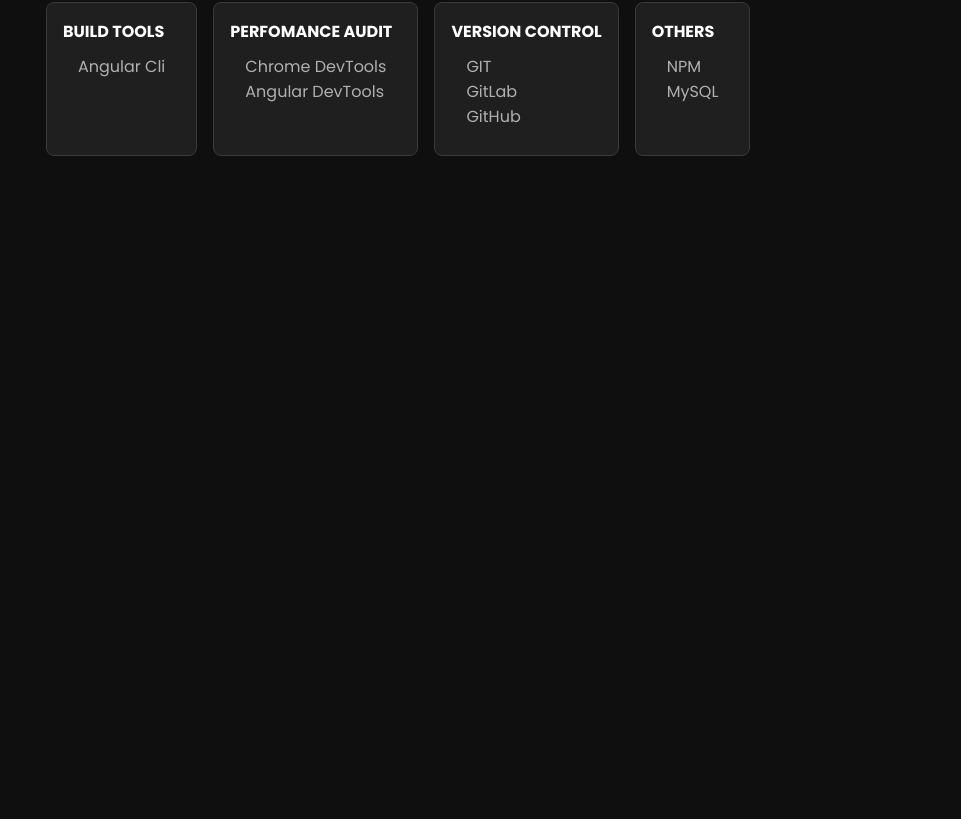
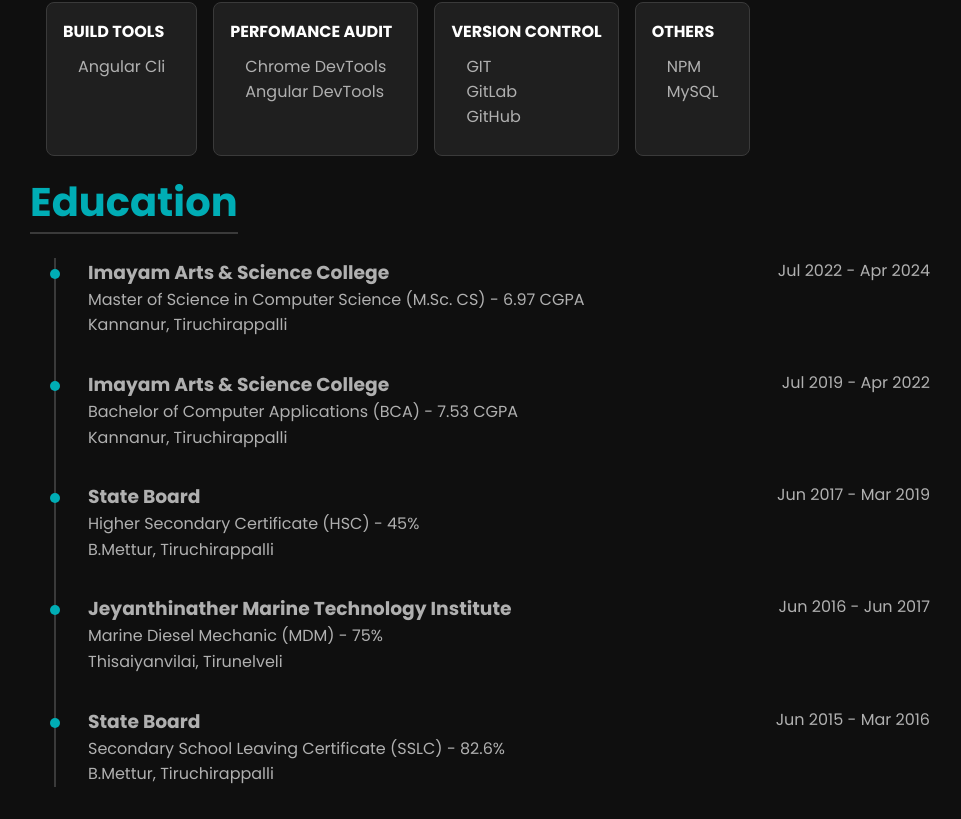
Before and after one commit to aravinth2723/aravinth-portfolio, an Angular app: page /#home in a window 1280 px wide. Shown: the part 1473-2292 px from the top of the page, without its empty margins (160-1121 px from the left). Before the commit the page ends 1645 px from the top, so only its background shows below. Built offline with nearby package versions, Linux system fonts and the light colour scheme.

Commit message:
Education section completed

```diff
--- a/src/app/app.html
+++ b/src/app/app.html
@@ -4,5 +4,6 @@
 </header>
 <main class="layout-section">
   <app-about></app-about>
+  <app-education></app-education>
 </main>
 <footer class="layout-section"></footer>
--- a/src/app/app.ts
+++ b/src/app/app.ts
@@ -12,10 +12,11 @@
 import { Navbar } from './components/shared/navbar/navbar';
 import { Hero } from './components/sections/hero/hero';
 import { About } from './components/sections/about/about';
+import { Education } from './components/sections/education/education';
 
 @Component({
   selector: 'app-root',
-  imports: [Navbar, Hero, About],
+  imports: [Navbar, Hero, About, Education],
   templateUrl: './app.html',
   styleUrl: './app.scss',
 })
--- /dev/null
+++ b/src/app/components/sections/education/education.html
@@ -0,0 +1,18 @@
+<section class="container">
+  <h1 class="heading">Education</h1>
+  <div class="timeline">
+    @for (edu of education; track $index) {
+    <div class="timeline-item">
+      <div class="timeline-dot"></div>
+      <div class="timeline-content">
+        <div class="timeline-header">
+          <h3>{{ edu.title }}</h3>
+          <p class="timeline-date">{{ edu.year }}</p>
+        </div>
+        <p>{{ edu.name }} - {{ edu.marks }}</p>
+        <p>{{ edu.place }}</p>
+      </div>
+    </div>
+    }
+  </div>
+</section>
--- /dev/null
+++ b/src/app/components/sections/education/education.scss
@@ -0,0 +1,84 @@
+:host {
+  .container {
+    .timeline {
+      position: relative;
+      margin-left: 1.5rem;
+      border-left: 2px solid var(--border);
+      padding-left: 1rem;
+      .timeline-item {
+        position: relative;
+        margin-bottom: 2rem;
+        padding-left: 1rem;
+        .timeline-dot {
+          position: absolute;
+          left: -22px;
+          top: 11px;
+          width: 10px;
+          height: 10px;
+          background-color: var(--highlight-color);
+          border-radius: 50%;
+        }
+        .timeline-content {
+          color: var(--text-muted);
+          P {
+            font-size: clamp(0.9rem, 2.5vw, 1rem);
+          }
+          .timeline-header {
+            display: flex;
+            justify-content: space-between;
+          }
+        }
+      }
+    }
+  }
+}
+
+:host-context(.web) {
+  display: flex;
+  justify-content: center;
+  .container {
+    max-width: 900px;
+    width: 100%;
+  }
+}
+
+:host-context(.tablet) {
+  :host {
+    .container {
+      padding: 15px;
+    }
+  }
+}
+
+:host-context(.mobile) {
+  :host {
+    .container {
+      padding: 10px;
+      h1 {
+        margin-bottom: 1rem;
+      }
+      .timeline {
+        margin-left: 1rem;
+        padding-left: 0.5rem;
+        .timeline-item {
+          margin-bottom: 12px;
+          .timeline-dot {
+            left: -14px;
+            top: 9px;
+          }
+          .timeline-content {
+            P {
+              margin-bottom: 3px;
+            }
+            .timeline-header {
+              flex-direction: column;
+              h3 {
+                font-size: medium;
+              }
+            }
+          }
+        }
+      }
+    }
+  }
+}
--- /dev/null
+++ b/src/app/components/sections/education/education.ts
@@ -0,0 +1,55 @@
+import { Component } from '@angular/core';
+
+interface EducationLists {
+  title: string;
+  name: string;
+  year: string;
+  marks: string;
+  place: string;
+}
+
+@Component({
+  selector: 'app-education',
+  imports: [],
+  templateUrl: './education.html',
+  styleUrl: './education.scss',
+})
+export class Education {
+  education: EducationLists[] = [
+    {
+      title: 'Imayam Arts & Science College',
+      name: 'Master of Science in Computer Science (M.Sc. CS)',
+      year: 'Jul 2022 - Apr 2024',
+      marks: '6.97 CGPA',
+      place: 'Kannanur, Tiruchirappalli',
+    },
+    {
+      title: 'Imayam Arts & Science College',
+      name: 'Bachelor of Computer Applications (BCA)',
+      year: 'Jul 2019 - Apr 2022',
+      marks: '7.53 CGPA',
+      place: 'Kannanur, Tiruchirappalli',
+    },
+    {
+      title: 'State Board',
+      name: 'Higher Secondary Certificate (HSC)',
+      year: 'Jun 2017 - Mar 2019',
+      marks: '45%',
+      place: 'B.Mettur, Tiruchirappalli',
+    },
+    {
+      title: 'Jeyanthinather Marine Technology Institute',
+      name: 'Marine Diesel Mechanic (MDM)',
+      year: 'Jun 2016 - Jun 2017',
+      marks: '75%',
+      place: 'Thisaiyanvilai, Tirunelveli',
+    },
+    {
+      title: 'State Board',
+      name: 'Secondary School Leaving Certificate (SSLC)',
+      year: 'Jun 2015 - Mar 2016',
+      marks: '82.6%',
+      place: 'B.Mettur, Tiruchirappalli',
+    },
+  ];
+}
```
